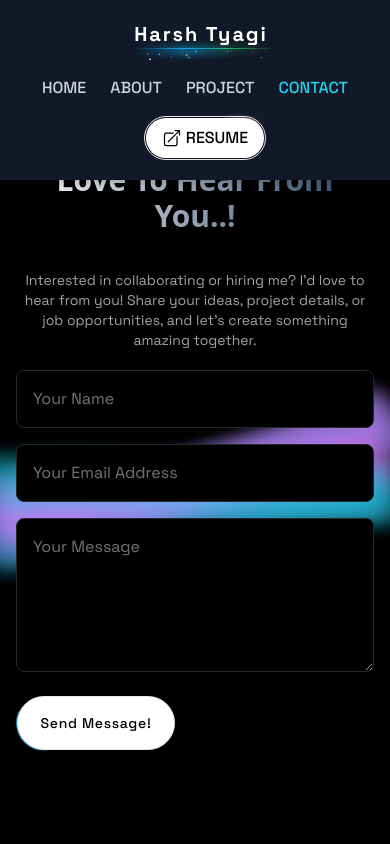
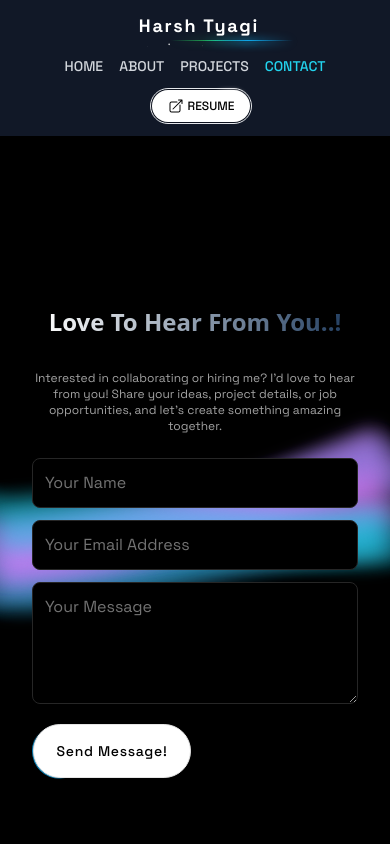
Before and after one commit to tyagiharsh607/web-dev-portfolio, a Next.js app: page /contact in a window 390 px wide. Shown: the top 844 px of the page. Built offline with nearby package versions, Linux system fonts and the light colour scheme.

Commit message:
made some components responsive and suitable for mobile devices

```diff
--- a/src/app/(contact)/components/ContactForm.tsx
+++ b/src/app/(contact)/components/ContactForm.tsx
@@ -1,19 +1,16 @@
 "use client";
 import React, { FormEvent, useEffect, useRef, useState } from "react";
-import { BackgroundBeams } from "../../../components/ui/background-beams";
 import { Button } from "@/components/ui/moving-border";
 import emailjs from "@emailjs/browser";
 import { ToastContainer, toast } from "react-toastify";
 import "react-toastify/dist/ReactToastify.css";
 import { WavyBackground } from "@/components/ui/wavy-background";
 
-
 export function ContactForm() {
     const [name, setName] = useState("");
     const [email, setEmail] = useState("");
     const [message, setMessage] = useState("");
     const form = useRef<HTMLFormElement>(null);
-
 
     const SERVICE_ID = process.env.NEXT_PUBLIC_SERVICE_ID as string;
     const TEMPLATE_ID = process.env.NEXT_PUBLIC_TEMPLATE_ID as string;
@@ -58,23 +55,19 @@ export function ContactForm() {
     }, []);
 
     return (
-        <div className="z-10 h-[47rem] sm:h-[44rem] w-full rounded-md bg-transparent relative flex flex-col items-center justify-center antialiased overflow-hidden">
-
+        <div className="mt-10 md:mt-0 z-10 min-h-screen w-full rounded-md bg-transparent relative flex flex-col items-center justify-center antialiased overflow-hidden p-4">
             <WavyBackground className="">
-
-                <div className="mt-10 sm:mt-0 relative">
-                    <div className="max-w-2xl mt-16 mx-auto flex flex-col justify-center align-middle p-4 relative z-10">
-
-                        <h1 className="mt-4 text-3xl md:text-5xl text-center font-sans font-bold mb-8 bg-clip-text text-transparent bg-gradient-to-r from-neutral-50 to-blue-400/40 bg-opacity-50 capitalize">
+                <div className="relative w-full max-w-lg md:max-w-2xl mt-8 sm:mt-0 mx-auto flex flex-col justify-center items-center p-4 sm:p-6 md:p-8">
+                    <h1 className="mt-4 text-2xl sm:text-3xl md:text-5xl text-center font-sans font-bold mb-6 sm:mb-8 text-transparent bg-clip-text bg-gradient-to-r from-neutral-50 to-blue-400/40 capitalize">
                         Love to hear from you..!
                     </h1>
-                        <p className="text-neutral-400 max-w-lg mx-auto my-1 text-sm text-center">
+                    <p className="text-neutral-400 max-w-sm sm:max-w-md md:max-w-lg mx-auto my-2 sm:my-3 text-xs sm:text-sm md:text-base text-center">
                         Interested in collaborating or hiring me? I'd love to hear from you! Share your ideas, project details, or job opportunities, and let's create something amazing together.
                     </p>
                     <form
                         ref={form}
                         onSubmit={handleSubmit}
-                            className="space-y-4 mt-4"
+                        className="space-y-3 sm:space-y-4 mt-4 w-full"
                     >
                         <input
                             name="name"
@@ -82,7 +75,7 @@ export function ContactForm() {
                             value={name}
                             onChange={(e) => setName(e.target.value)}
                             placeholder="Your Name"
-                                className="rounded-lg border border-neutral-800 focus:ring-2 focus:ring-slate-500 w-full p-4 bg-black placeholder:text-neutral-500 outline-none"
+                            className="rounded-lg border border-neutral-800 focus:ring-2 focus:ring-slate-500 w-full p-3 sm:p-4 bg-black placeholder:text-neutral-500 outline-none"
                             required
                         />
                         <input
@@ -91,7 +84,7 @@ export function ContactForm() {
                             value={email}
                             onChange={(e) => setEmail(e.target.value)}
                             placeholder="Your Email Address"
-                                className="rounded-lg border border-neutral-800 focus:ring-2 focus:ring-slate-500 w-full p-4 bg-black placeholder:text-neutral-500 outline-none"
+                            className="rounded-lg border border-neutral-800 focus:ring-2 focus:ring-slate-500 w-full p-3 sm:p-4 bg-black placeholder:text-neutral-500 outline-none"
                             required
                         />
                         <textarea
@@ -99,19 +92,18 @@ export function ContactForm() {
                             value={message}
                             onChange={(e) => setMessage(e.target.value)}
                             placeholder="Your Message"
-                                className="rounded-lg border border-neutral-800 focus:ring-2 focus:ring-slate-500 w-full p-4 bg-black placeholder:text-neutral-500 outline-none"
-                                rows={5}
+                            className="rounded-lg border border-neutral-800 focus:ring-2 focus:ring-slate-500 w-full p-3 sm:p-4 bg-black placeholder:text-neutral-500 outline-none"
+                            rows={4}
                             required
                         ></textarea>
                         <Button
                             type="submit"
                             borderRadius="1.75rem"
-                                className="bg-white dark:bg-slate-900 text-black dark:text-white border-neutral-200 dark:border-slate-800 font-medium tracking-wider transform transition-transform duration-300 hover:scale-105"
+                            className="w-full bg-white dark:bg-slate-900 text-black dark:text-white border-neutral-200 dark:border-slate-800 font-medium tracking-wider transform transition-transform duration-300 hover:scale-105"
                         >
                             Send Message!
                         </Button>
                     </form>
-                    </div>
                 </div>
             </WavyBackground>
             <ToastContainer
--- a/src/components/navbar/Navbar.tsx
+++ b/src/components/navbar/Navbar.tsx
@@ -10,29 +10,28 @@ const Navbar = () => {
 
   return (
     <header className="text-gray-300 font-medium bg-gray-900 dark:bg-gray-900/35 body-font fixed top-0 w-full shadow-md z-50 dark:backdrop-filter dark:backdrop-blur-lg dark:bg-opacity-30">
-      <div className="container mx-auto flex flex-wrap p-5 flex-col md:flex-row items-center">
-        <nav className="flex lg:w-2/5 flex-wrap justify-center items-center text-base md:ml-auto">
+      <div className="container mx-auto flex flex-wrap p-3 sm:p-4 md:p-5 flex-col md:flex-row items-center">
+        <nav className="flex lg:w-2/5 flex-wrap justify-center items-center text-sm sm:text-base md:ml-auto">
           <Link
             href="/"
-            className={`mr-6 ${pathname === "/" ? "text-cyan-400" : "hover:text-white"
+            className={`mr-4 sm:mr-6 ${pathname === "/" ? "text-cyan-400" : "hover:text-white"
               }`}
           >
             HOME
           </Link>
-
           <Link
             href="/about"
-            className={`mr-6 ${pathname === "/about" ? "text-cyan-400" : "hover:text-white"
+            className={`mr-4 sm:mr-6 ${pathname === "/about" ? "text-cyan-400" : "hover:text-white"
               }`}
           >
             ABOUT
           </Link>
           <Link
             href="/projects"
-            className={`mr-6 ${pathname === "/projects" ? "text-cyan-400" : "hover:text-white"
+            className={`mr-4 sm:mr-6 ${pathname === "/projects" ? "text-cyan-400" : "hover:text-white"
               }`}
           >
-            PROJECT
+            PROJECTS
           </Link>
           <Link
             href="/contact"
@@ -42,32 +41,32 @@ const Navbar = () => {
             CONTACT
           </Link>
         </nav>
-        <a className="flex order-first lg:order-none lg:w-1/5 title-font font-medium items-center text-white lg:items-center lg:justify-center mb-4 md:mb-0">
-          <span className="ml-3 text-xl xl:block lg:hidden">
-            <h1 className="font-bold text-xl tracking-widest text-center text-white relative z-20">
+
+        <a className="flex order-first lg:order-none lg:w-1/5 title-font font-medium items-center text-white lg:items-center lg:justify-center mb-2 md:mb-0">
+          <span className="ml-2 text-lg sm:text-xl xl:block lg:hidden">
+            <h1 className="font-bold text-lg sm:text-xl tracking-widest text-center text-white relative z-20">
               Harsh Tyagi
             </h1>
             <div className="relative">
               {/* Gradients */}
-              <div className="absolute inset-x-10 top-0 bg-gradient-to-r from-transparent via-green-500 to-transparent h-[2px] w-3/4 blur-sm" />
-              <div className="absolute inset-x-10 top-0 bg-gradient-to-r from-transparent via-green-500 to-transparent h-px w-3/4" />
-              <div className="absolute inset-x-25 top-0 bg-gradient-to-r from-transparent via-sky-500 to-transparent h-[5px] w-3/4 blur-sm" />
-              <div className="absolute inset-x-25 top-0 bg-gradient-to-r from-transparent via-sky-500 to-transparent h-px w-3/4" />
+              <div className="absolute inset-x-8 top-0 bg-gradient-to-r from-transparent via-green-500 to-transparent h-[1px] sm:h-[2px] w-3/4 blur-sm" />
+              <div className="absolute inset-x-8 top-0 bg-gradient-to-r from-transparent via-green-500 to-transparent h-px sm:h-[1px] w-3/4" />
+              <div className="absolute inset-x-16 top-0 bg-gradient-to-r from-transparent via-sky-500 to-transparent h-[3px] sm:h-[5px] w-3/4 blur-sm" />
+              <div className="absolute inset-x-16 top-0 bg-gradient-to-r from-transparent via-sky-500 to-transparent h-px sm:h-[1px] w-3/4" />
             </div>
             <SparklesCore
               background="transparent"
-              minSize={0.4}
-              maxSize={1}
-              particleDensity={1600}
-              className="w-18 h-3"
+              minSize={0.3}
+              maxSize={0.8}
+              particleDensity={1200}
+              className="w-16 h-2"
               particleColor="#FFFFFF"
             />
           </span>
         </a>
 
-        {/* resume button  */}
-
-        <div className="lg:w-2/5 mt-4 sm:mt-0 inline-flex lg:justify-end ml-5 lg:ml-0">
+        {/* Resume Button */}
+        <div className="lg:w-2/5 mt-3 sm:mt-0 inline-flex lg:justify-end ml-3 sm:ml-5 lg:ml-0">
           <Link
             target="_blank"
             href={
@@ -77,7 +76,7 @@ const Navbar = () => {
             <HoverBorderGradient
               containerClassName="rounded-full"
               as="button"
-              className="dark:bg-black bg-white text-black dark:text-white flex items-center space-x-2"
+              className="dark:bg-black bg-white text-black dark:text-white flex items-center space-x-1 sm:space-x-2 text-xs sm:text-sm"
             >
               <div className="flex justify-center items-center gap-1">
                 <span>
@@ -85,7 +84,7 @@ const Navbar = () => {
                     xmlns="http://www.w3.org/2000/svg"
                     viewBox="0 0 24 24"
                     fill="currentColor"
-                    className="size-5"
+                    className="size-4 sm:size-5"
                   >
                     <path
                       fillRule="evenodd"
```
Also changed, not shown: src/app/(about)/components/Skills.tsx (+11 -26 lines). Lines whose indentation alone changed are shown as unchanged.
